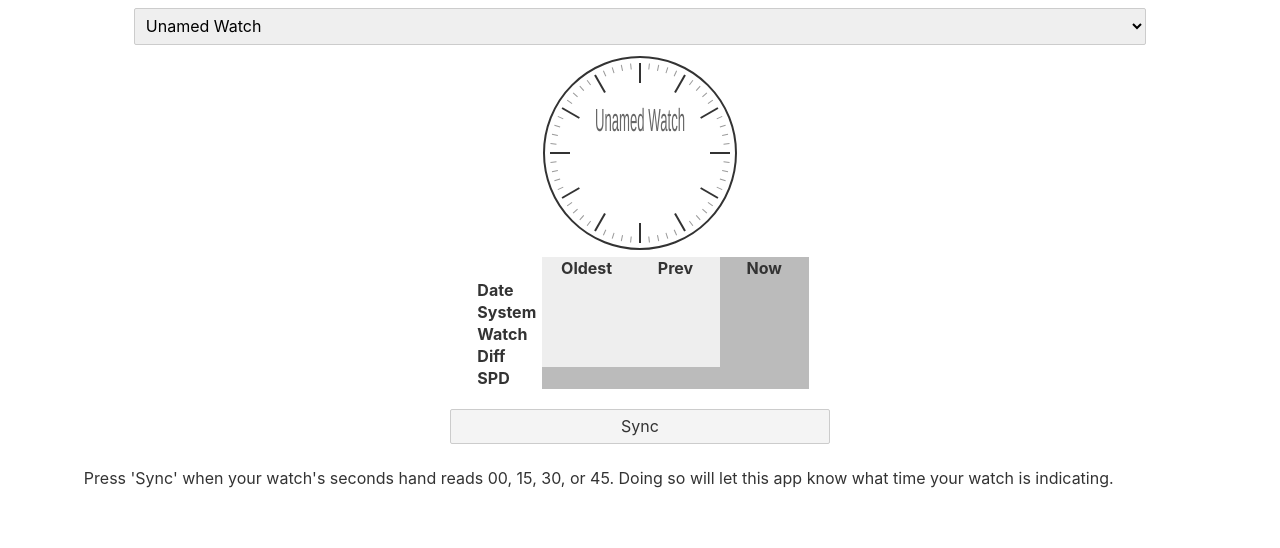
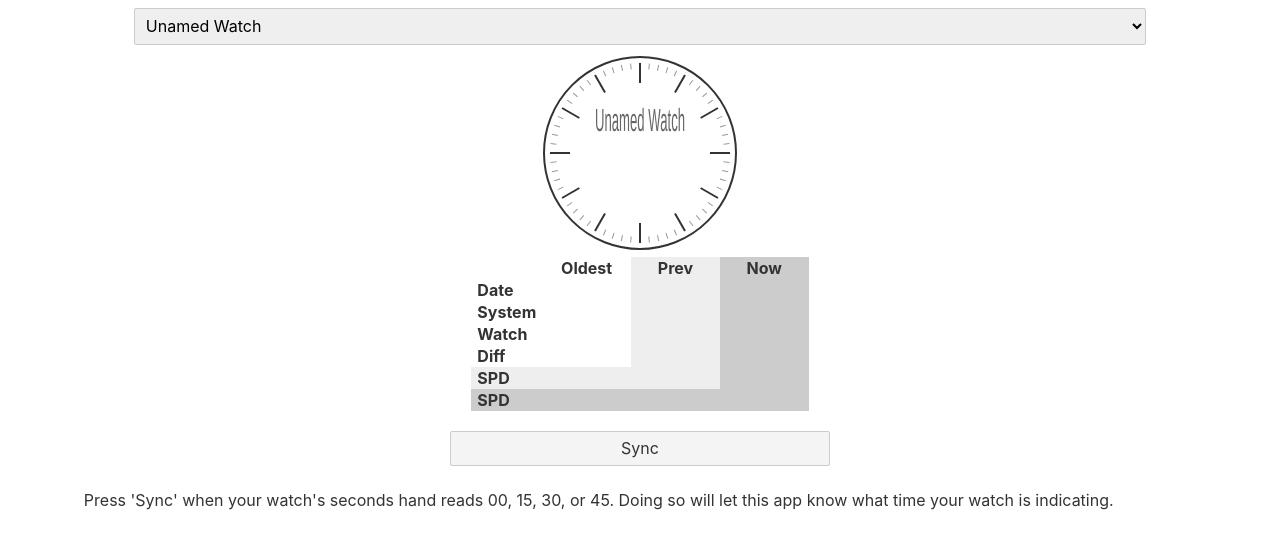
Before and after one commit to joshuaduggan/tractics, a Svelte app: page / in a window 1280 px wide. Shown: the top 548 px of the page. Built offline with nearby package versions, Linux system fonts and the light colour scheme.

Commit message:
Added prev SPD and etc

```diff
--- a/src/App.svelte
+++ b/src/App.svelte
@@ -93,7 +93,7 @@ function wasWatchAdjusted(wasIt) {
 	<button class='basic-butt' on:click={retard15}>- 15</button>
 	<button class='basic-butt' on:click={advance15}>+ 15</button><br/>
 	<button class='basic-butt' on:click={confirmWatchIndicated}>Good Match</button>
-	<button class='basic-butt' on:click={() => { $tage = 'SYNC'; }}>Redo Sync</button>
+	<button class='basic-butt' on:click={() => { $tage = 'SYNC'; }}>Start Over</button>
 	</div>
 	<p>Does the app clock match the time on your watch? Adjust the clock as
 		needed with the + or - 15 second increment buttons.</p>
@@ -109,7 +109,7 @@ function wasWatchAdjusted(wasIt) {
 </div>
 {/if}
 {#if $tage == 'RESULTS'}
-<div align="center"><button class='basic-butt' on:click={() => { $tage = 'SYNC'; }}>Begin Another Sync</button></div>
+<div align="center"><button class='basic-butt' on:click={() => { $tage = 'SYNC'; }}>Restart Process</button></div>
 {/if}
 <Calc bind:this={calc}/>
 
--- a/src/components/ResTable.svelte
+++ b/src/components/ResTable.svelte
@@ -1,7 +1,8 @@
 <script>
 import { onMount } from 'svelte';
+import { watches, tage } from '../tracmanager.js';
 
-import { watches, tage } from '../tracmanager.js';
+const ARR_STR = String.fromCharCode(0x2190) + ' ' + String.fromCharCode(0x2190);
 
 let tracs = new Array(3); // [0]: Adj, [1]: Prev, [2]: Now
 let infos;
@@ -51,20 +52,25 @@ function retrievePrevAdjNow() {
  * Fills the infos array (table). Call this anytime the tracs array is modified.
  */
 function buildTableInfos() {
+    // iterates through the tracs array (oldest, prev, now) and fills the infos
+    // (i.e. the column of relevant data) for each trac.
     for (let i = 0; i < 3; i++) {
         let trac = tracs[i];
-        let info = new Array(5).fill('');
+        let info = new Array(6).fill('');
         if (trac) {
             info[0] = trac.sysDate.toLocaleDateString(undefined, {month: '2-digit', day: '2-digit', year: '2-digit'});
             info[1] = trac.sysDate.toLocaleTimeString(undefined, {hour12: false});
             info[2] = trac.watchDate.toLocaleTimeString(undefined, {hour12: false});
             info[3] = trac.secondsOff;
+            if (tracs[1]) // if there are Prev results
+                info[4] =
+                    (i == 0) ? tracs[1].spdOffSinceLastAdj : // currently building Adj
+                    (i == 1) ? ARR_STR : ''// currently building Prev
             if (tracs[2]) // if there are Now results
-                info[4] =
+                info[5] =
                     (i == 0) ? tracs[2].spdOffSinceLastAdj : // currently building Adj
-                    (i == 1) ? tracs[2].spdOffSincePrev : ''; // currently building Prev
-//                    (i == 1) ? tracs[2].spdOffSincePrev : // currently building Prev
-//                    String.fromCharCode(0x2190); // currently building Now
+                    (i == 1) ? tracs[2].spdOffSincePrev : // currently building Prev
+                    ARR_STR; // currently building Now
         }
         infos[i] = info;
     }
@@ -74,44 +80,46 @@ history
 </script>
 
 <table id="not-foot-table">
-<!--    <tr>
-        <th></th>
-        <th colspan="3">Recorded Times</th>
-    </tr>-->
     <tr class='colhead'>
         <th></th>
-        <th class='pastdata'>Oldest</th>
-        <th class='pastdata'>Prev</th>
+        <th>Oldest</th>
+        <th class='prevdata'>Prev</th>
         <th class='nowdata'>Now</th>
     </tr>
     <tr>
         <th class='rowhead'>Date</th>
-        <td class='pastdata'>{infos[0][0]}</td>
-        <td class='pastdata'>{infos[1][0]}</td>
+        <td>{infos[0][0]}</td>
+        <td class='prevdata'>{infos[1][0]}</td>
         <td class='nowdata'>{infos[2][0]}</td>
     </tr>
     <tr>
         <th class='rowhead'>System</th>
-        <td class='pastdata'>{infos[0][1]}</td>
-        <td class='pastdata'>{infos[1][1]}</td>
+        <td >{infos[0][1]}</td>
+        <td class='prevdata'>{infos[1][1]}</td>
         <td class='nowdata'>{infos[2][1]}</td>
     <tr>
         <th class='rowhead'>Watch</th>
-        <td class='pastdata'>{infos[0][2]}</td>
-        <td class='pastdata'>{infos[1][2]}</td>
+        <td >{infos[0][2]}</td>
+        <td class='prevdata'>{infos[1][2]}</td>
         <td class='nowdata'>{infos[2][2]}</td>
     </tr>
     <tr>
         <th class='rowhead'>Diff</th>
-        <td class='pastdata'>{infos[0][3]}</td>
-        <td class='pastdata'>{infos[1][3]}</td>
+        <td>{infos[0][3]}</td>
+        <td class='prevdata'>{infos[1][3]}</td>
         <td class='nowdata'>{infos[2][3]}</td>
     </tr>
     <tr>
-        <th class='rowhead'>SPD</th>
-        <td class='nowdata'><span class="highlight">{infos[0][4]}</span></td>
-        <td class='nowdata'><span class="highlight">{infos[1][4]}</span></td>
-        <td class='nowdata'>{infos[2][4]}</td>
+        <th class='rowhead prevdata'>SPD</th>
+        <td class='prevdata emphasis'>{infos[0][4]}</td>
+        <td class='prevdata'>{infos[1][4]}</td>
+        <td class='nowdata'></td>
+    </tr>
+    <tr>
+        <th class='rowhead nowdata'>SPD</th>
+        <td class='nowdata emphasis'>{infos[0][5]}</td>
+        <td class='nowdata emphasis'>{infos[1][5]}</td>
+        <td class='nowdata'>{infos[2][5]}</td>
     </tr>
 </table>
 
@@ -124,31 +132,22 @@ th, td {
     padding-left: 6px;
     padding-right: 6px;
 }
-.highlight {
-    font-weight: bold;
-    /*background-color: yellow;*/
-}
 td {
     font-family: 'Courier New', Courier, monospace;
     text-align: right;
     width: 8ch;
     height: 1ch;
 }
-.pastdata {
+.rowhead {
+    text-align: left;
+}
+.prevdata {
     background-color: #EEE;
 }
 .nowdata {
-    background-color: #BBB;
+    background-color: #CCC;
 }
-.rowhead {
-    text-align: left;
-}
-.colhead {
-    /*text-align: right;*/
-}
-#not-foot-table {
-/*	position: fixed;
-    bottom: 0;
-    width: 88%;*/
+.emphasis {
+    font-weight: bold;
 }
 </style>
--- a/src/components/WatchSelect.svelte
+++ b/src/components/WatchSelect.svelte
@@ -101,10 +101,10 @@ function selected() {
 {/each}
     <option value='' disabled>--------------</option>
     <option value='ADD'>Add A New Watch</option>
-    <option value='RENAME'>Rename Active Watch</option>
-    <option value='DELETE'>Delete Active Watch</option>
+    <option value='RENAME'>Rename "{tm.escapeForHTML($watches[0].susName)}"</option>
+    <option value='DELETE'>Delete "{tm.escapeForHTML($watches[0].susName)}"</option>
     {#if (canWriteClipboard)}
-        <option value='CSV'>Log Active Watch To Clipboard</option>
+        <option value='CSV'>Log "{tm.escapeForHTML($watches[0].susName)}" To Clipboard</option>
     {/if}
 </select>
 
```
